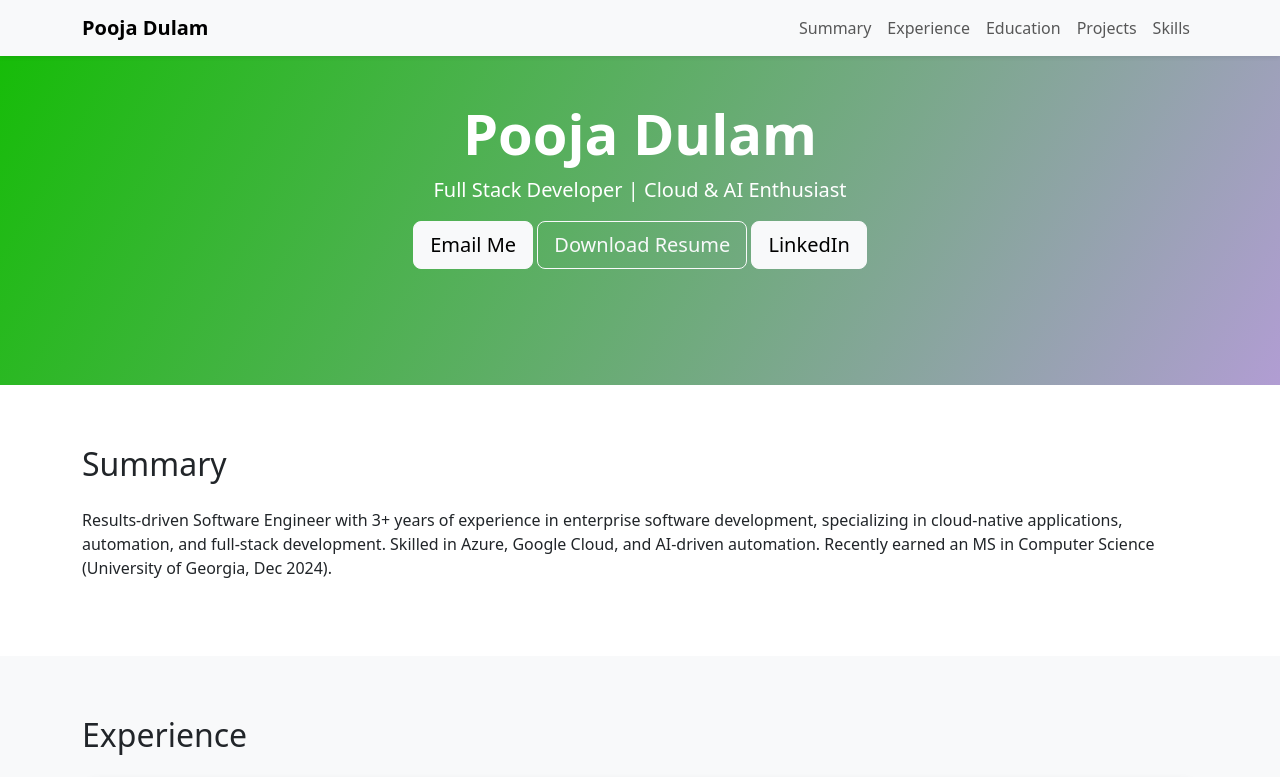
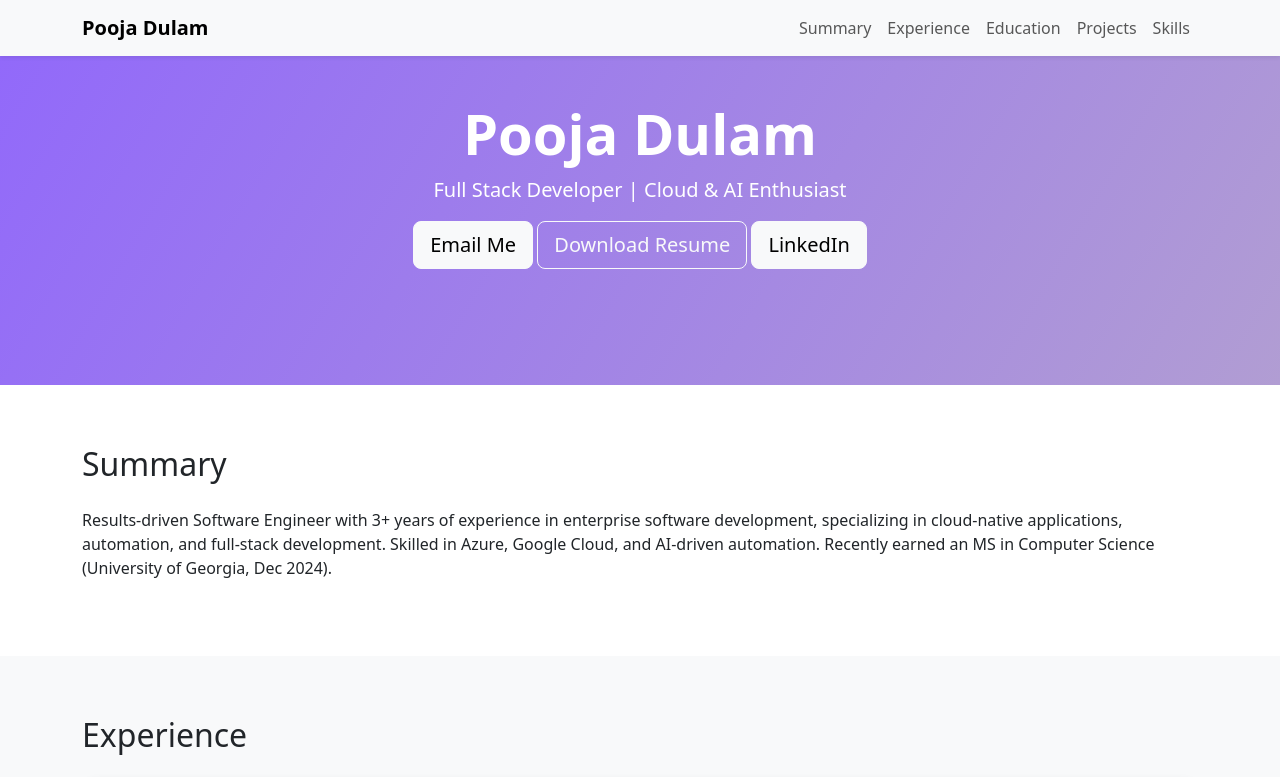
Before and after one commit to poojadulam/git-portfolio, a plain HTML site: page index.html in a window 1280 px wide. Shown: the top 777 px of the page. Drawn offline with nearby package versions, Linux system fonts and the light colour scheme.

Commit message:
banner bg

```diff
--- a/index.html
+++ b/index.html
@@ -8,7 +8,7 @@
   <style>
     body { scroll-behavior: smooth; }
     .hero {
-      background: linear-gradient(120deg, #13bd04, #b19dd3);
+      background: linear-gradient(120deg, #9168fb, #b19dd3);
       color: white;
       padding: 100px 20px;
       text-align: center;
```
